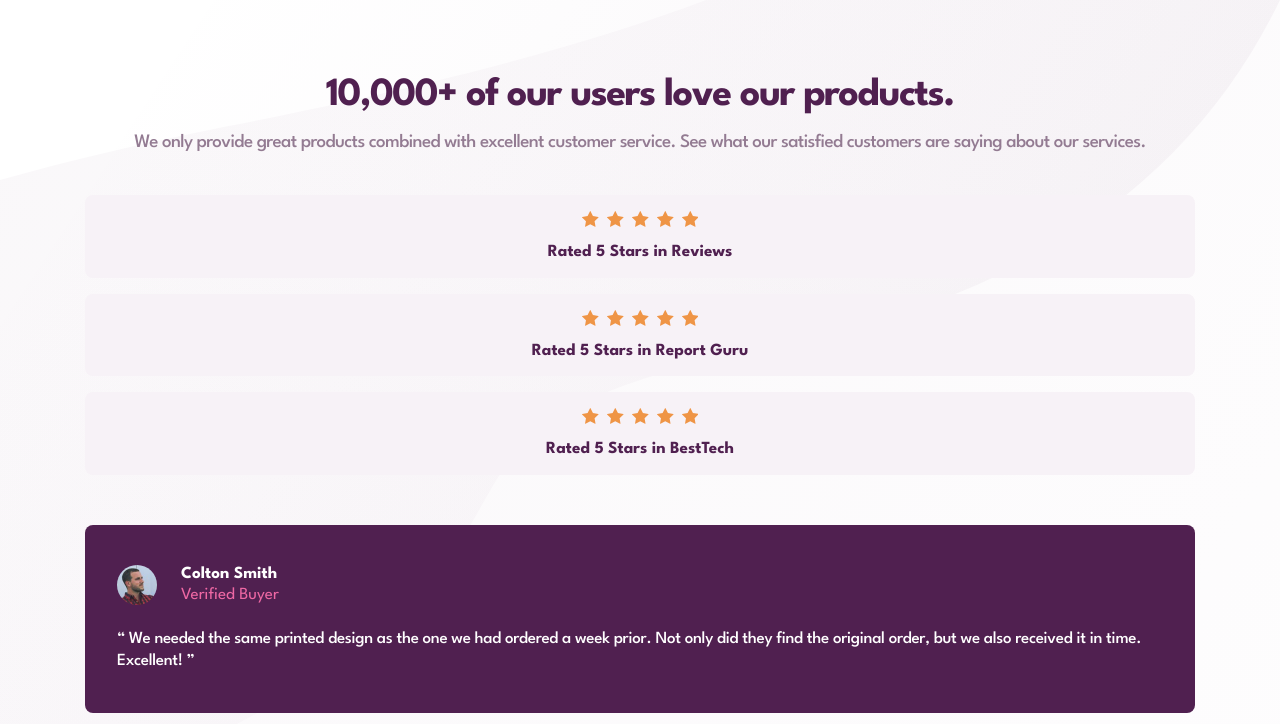
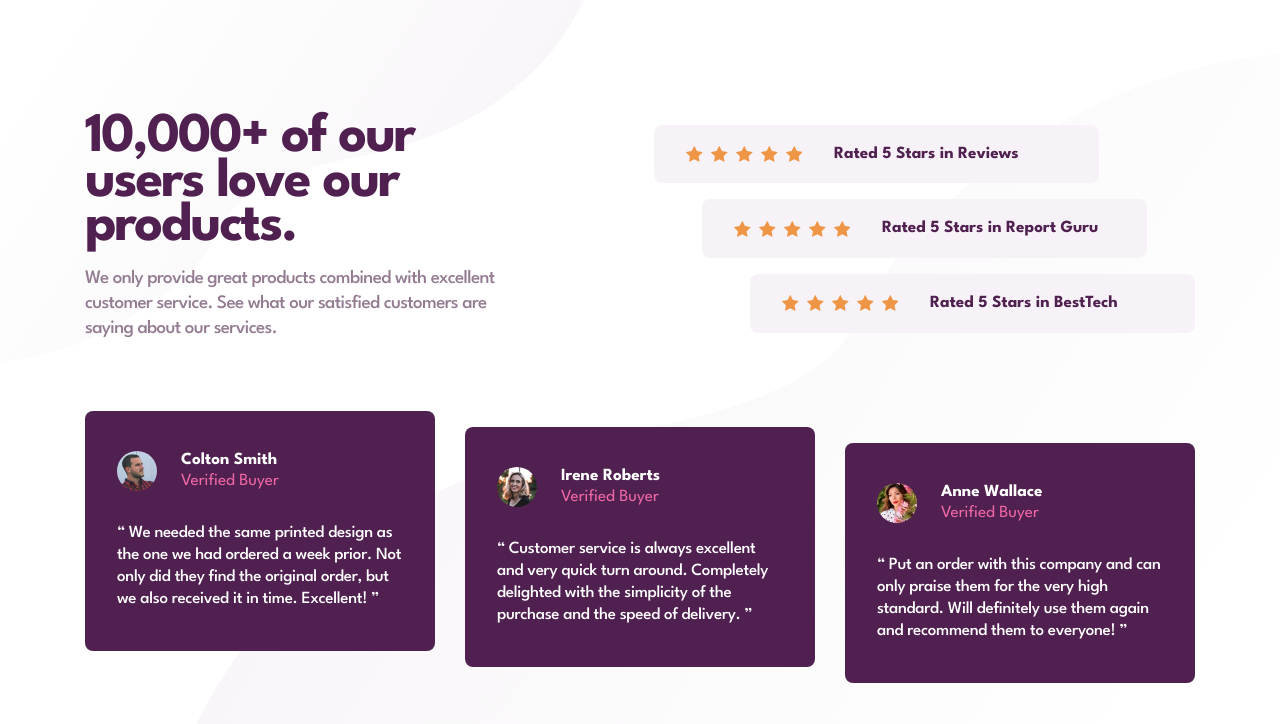
Before and after one commit to annaindistress/frontend-mentor-social-proof-section, a website: page src/index.html in a window 1280 px wide. Shown: the top 724 px of the page. Drawn offline with nearby package versions, Linux system fonts and the light colour scheme; files that its build step writes are made by us from their sources.

Commit message:
Adding desktop version of the component

```diff
--- a/src/index.html
+++ b/src/index.html
@@ -11,8 +11,10 @@
     <main class="page__main">
       <h1 class="visually-hidden">Social proof section</h1>
       <section class="social-proof">
-        <h2 class="social-proof__title">10,000+ of our users love our products.</h2>
-        <p class="social-proof__text">We only provide great products combined with excellent customer service. See what our satisfied customers are saying about our services.</p>
+        <header class="social-proof__header">
+          <h2 class="social-proof__title">10,000+ of our users love our products.</h2>
+          <p class="social-proof__text">We only provide great products combined with excellent customer service. See what our satisfied customers are saying about our services.</p>
+        </header>
         <ul class="social-proof__media-list media-reviews">
           <li class="media-reviews__item">Rated 5 Stars in Reviews</li>
           <li class="media-reviews__item">Rated 5 Stars in Report Guru</li>
--- a/src/styles/components/media-reviews.scss
+++ b/src/styles/components/media-reviews.scss
@@ -41,3 +41,30 @@
         }
     }
 }
+
+@media (min-width: 1200px) {
+    .media-reviews {
+        &__item {
+            display: flex;
+            flex-wrap: nowrap;
+            align-items: center;
+            max-width: 445px;
+            margin-left: auto;
+            padding: 20px 32px;
+
+            &::before {
+                position: relative;
+                top: auto;
+                left: auto;
+                margin-right: 32px;
+                transform: none;
+            }
+
+            @for $i from 2 through 3 {
+                &:nth-last-child(#{$i}) {
+                    left: -48px * ($i - 1);
+                }
+            }
+        }
+    }
+}
--- a/src/styles/components/page.scss
+++ b/src/styles/components/page.scss
@@ -43,3 +43,12 @@
         }
     }
 }
+
+@media (min-width: 1200px) {
+    .page__main {
+        background-image:
+                        url('../images/bg-pattern-top-desktop.svg'),
+                        url('../images/bg-pattern-bottom-desktop.svg');
+        background-size: 584px auto, 1085px auto;
+    }
+}
--- a/src/styles/components/review.scss
+++ b/src/styles/components/review.scss
@@ -50,3 +50,11 @@
         }
     }
 }
+
+@media (min-width: 1200px) {
+    .review {
+        &__header {
+            margin-bottom: 32px;
+        }
+    }
+}
--- a/src/styles/components/social-proof.scss
+++ b/src/styles/components/social-proof.scss
@@ -1,5 +1,9 @@
 .social-proof {
     max-width: 1110px;
+
+    &__header {
+        margin-bottom: 40px;
+    }
 
     &__title {
         margin: 0 0 18px;
@@ -12,7 +16,7 @@
     }
 
     &__text {
-        margin: 0 8px 40px;
+        margin: 0 8px;
         text-align: center;
     }
 
@@ -24,3 +28,40 @@
         margin: 0;
     }
 }
+
+@media (min-width: 1200px) {
+    .social-proof {
+        display: flex;
+        flex-wrap: wrap;
+        justify-content: space-between;
+        align-items: center;
+        align-content: center;
+
+        &__header {
+            width: 40%;
+            margin-bottom: 0;
+        }
+
+        &__title {
+            margin-bottom: 16px;
+            font-size: 56px;
+            letter-spacing: -2px;
+            text-align: left;
+        }
+
+        &__text {
+            margin-left: 0;
+            text-align: left;
+        }
+
+        &__media-list {
+            width: 50%;
+            margin-bottom: 0;
+        }
+
+        &__user-list {
+            width: 100%;
+            margin-top: 70px;
+        }
+    }
+}
--- a/src/styles/components/user-reviews.scss
+++ b/src/styles/components/user-reviews.scss
@@ -10,3 +10,22 @@
         }
     }
 }
+
+@media (min-width: 1200px) {
+    .user-reviews {
+        display: flex;
+        flex-wrap: nowrap;
+        justify-content: space-between;
+
+        &__item {
+            position: relative;
+            width: 350px;
+
+            @for $i from 2 through 3 {
+                &:nth-of-type(#{$i}) {
+                    top: 16px * ($i - 1);
+                }
+            }
+        }
+    }
+}
```
